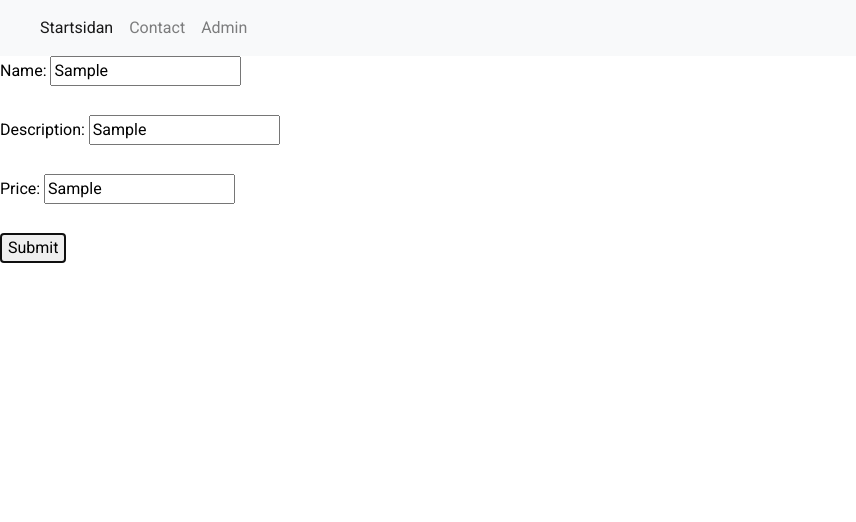
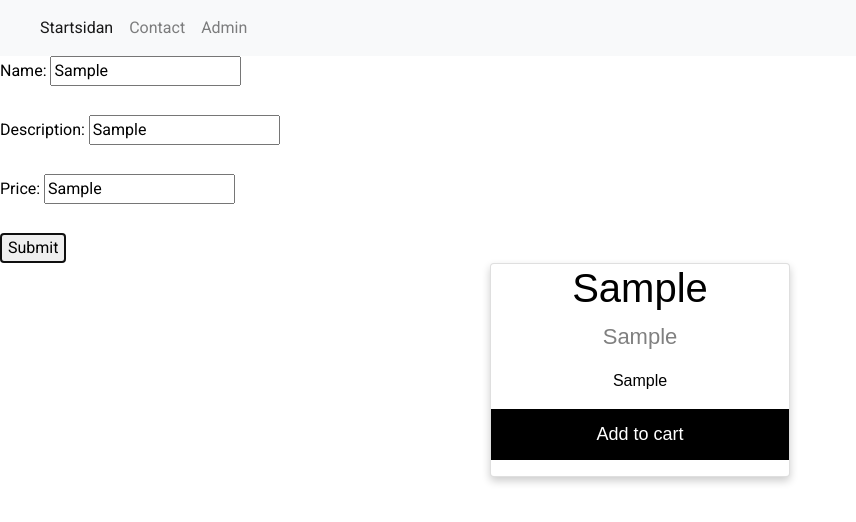
Before and after one commit to teacarolina/december, a website: page admin.html in a window 1280 px wide. Both pictures are taken after typing "Sample", "Sample", "Sample" into the empty fields and a click on the button "Submit". Shown: the whole page, without its empty margins (0-856 px from the left). Drawn offline with nearby package versions, Linux system fonts and the light colour scheme.

Commit message:
js code added for cards

```diff
--- a/admin.html
+++ b/admin.html
@@ -7,9 +7,11 @@
 	<link rel="stylesheet" href="https://cdnjs.cloudflare.com/ajax/libs/font-awesome/5.15.1/css/all.min.css" integrity="sha512-+4zCK9k+qNFUR5X+cKL9EIR+ZOhtIloNl9GIKS57V1MyNsYpYcUrUeQc9vNfzsWfV28IaLL3i96P9sdNyeRssA==" crossorigin="anonymous" />
     <link rel="stylesheet"href="https://cdnjs.cloudflare.com/ajax/libs/font-awesome/5.15.1/css/all.min.css"integrity="sha512-+4zCK9k+qNFUR5X+cKL9EIR+ZOhtIloNl9GIKS57V1MyNsYpYcUrUeQc9vNfzsWfV28IaLL3i96P9sdNyeRssA=="crossorigin="anonymous"/>
     <link rel="stylesheet" href="style.css"/>
+    <script src="cards.js" defer></script>
     <title>Document</title>
 </head>
 <body>
+  <!--OBS! IDE! Lägg till lösenord på den här sidan så bara admin kommer in-->
     <header>
         <nav class="navbar navbar-expand-lg navbar-light bg-light">
                    <a class="navbar-brand" href="#"></a>
@@ -21,7 +23,6 @@
                        <a class="nav-link active" href="index.html">Startsidan<span class="sr-only">(current)</span></a>
                        <a class="nav-link" href="#contact">Contact</a>
                        <a class="nav-link" href="admin.html">Admin</a>
-
                      </div>
                    </div>
                  </nav>
@@ -37,6 +38,10 @@
         <input type="text" id="price" name="price"><br><br>
 
       </form>
-      <button id="input--button">Submit</button>
+      <button id="button">Submit</button>
+
+      <section>
+
+      </section>
 </body>
 </html>
--- a/cards.js
+++ b/cards.js
@@ -1,14 +1,32 @@
-function createCard(event) {
-    event.preventDefault();
+function test(event) {
+    var name = document.querySelector("#name").value
+    var description = document.querySelector("#description").value
+    var price = document.querySelector("#price").value
 
-var name = document.querySelector("#name").value
-var description = document.querySelector("#description").value
-var price = document.querySelector("#price").value
+    var div = document.createElement("div")
+    div.setAttribute("class", "card")
+    var section = document.querySelector("section")
+    section.appendChild(div)
 
-var div = document.createElement("div")
-var landingPage = document.querySelector(".landingpage-section")
-landingPage.appendChild(div)
+    var h1 = document.createElement("h1")
+    h1.innerHTML = name
+    div.appendChild(h1)
+
+    var pPrice = document.createElement("p")
+    pPrice.setAttribute("class", "price")
+    pPrice.innerHTML = price
+    div.appendChild(pPrice)
+
+    var pDescription = document.createElement("p")
+    pDescription.innerHTML = description
+    div.appendChild(pDescription)
+
+    var pButton = document.createElement("p")
+    var divButton = document.createElement("button")
+    divButton.innerHTML = "Add to cart"
+    div.appendChild(pButton)
+    pButton.appendChild(divButton)
 }
 
-var btn = document.querySelector("#input--button")
-btn.addEventListener("click", createCard)
+var btn = document.querySelector("#button")
+btn.addEventListener("click", test)
```
